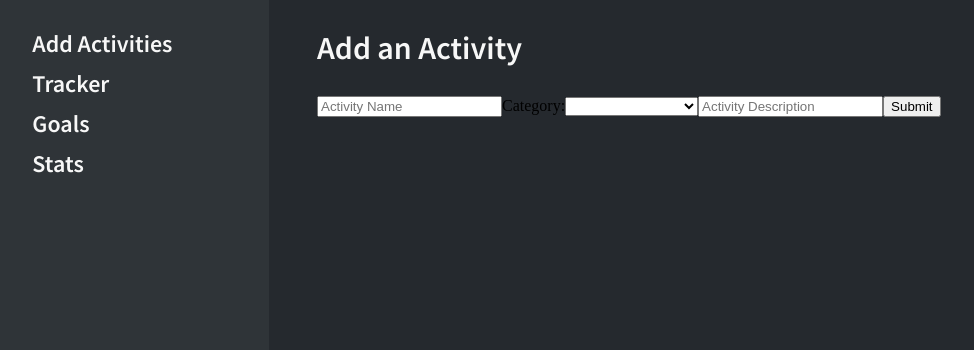
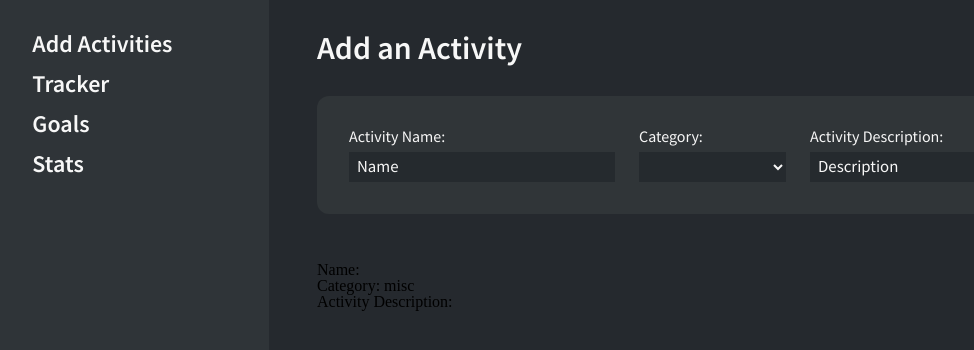
Before and after one commit to dkersten/personal-tracker, a React (Create React App) app: page /activities in a window 1280 px wide. Shown: the top 350 px of the page, without its empty margins (81-1055 px from the left). Built offline with nearby package versions, Linux system fonts and the light colour scheme; some icons are missing.

Commit message:
styled add activity form

```diff
--- a/src/components/AddActivityForm.js
+++ b/src/components/AddActivityForm.js
@@ -1,6 +1,67 @@
 import React, { useState } from 'react'
+import styled from 'styled-components'
+import { defaultFont } from '../mixins'
 
 const AddActivityForm = () => {
+
+    const FormContainer = styled.div`
+
+        form {
+            margin-bottom: 3rem;
+
+            background: #303538;
+            padding: 2rem;
+            border-radius: 12px;
+            display: flex;
+            align-items: flex-start;
+
+            button {
+                margin-left: auto;
+                align-self: flex-end;
+                background: #FD3E58;
+                border: none;
+                color: #f7f7f7;
+                padding: 10px 24px;
+                border-radius: 15px;
+                ${ defaultFont };
+
+                &:hover {
+                    background: #fd1c3b;
+                    cursor: pointer;
+                }
+            }
+        }
+
+        label {
+            color: #f7f7f7;
+            ${ defaultFont }
+
+            input, select {
+                display: block;
+                margin-top: .5rem;
+                margin-right: 1.5rem;
+                min-height: 30px;
+                background: #252A2E;
+                border: none;
+                padding: 0 .5rem;
+                color: #f7f7f7;
+
+                ::placeholder {
+                    color: #f7f7f7;
+                    ${ defaultFont }
+                    font-size: 1.05rem;
+                }
+            }
+
+            .name-input {
+                min-width: 250px;
+            }
+
+            .desc-input {
+                min-width: 400px;
+            }
+        }
+    `
 
     const [ activityName, setActivityName ] = useState("")
     const [ activityDescription, setActivityDescription ] = useState("")
@@ -8,46 +69,56 @@ const AddActivityForm = () => {
 
     const handleActivityNameChange = e => {
         setActivityName(e.target.value)
-        console.log(activityName)
     }
 
     const handleActivityDescriptionChange = e => {
         setActivityDescription(e.target.value)
-        console.log(activityDescription)
     }
 
     const handleActivityCateogryChange = e => {
         setActivityCategory(e.target.value)
-        console.log(activityCategory)
     }
 
     const handleSubmit = e => {
         e.preventDefault()
-        console.log("submitted")
     }
 
     return (
-        <div>
+
+        <FormContainer>
             <form onSubmit={handleSubmit}>
 
-                <input name="activityName" onChange={handleActivityNameChange} value={activityName} placeholder="Activity Name"/>
+                <label>
+                    Activity Name:
+                    <input className="name-input" name="activityName" onChange={handleActivityNameChange} value={activityName} placeholder="Name"/>
+                </label>
 
                 <label>
                     Category:
-
-                    <select name="category" onChange={handleActivityCateogryChange}>
+                    <select value={activityCategory} name="category" onChange={handleActivityCateogryChange}>
                         <option value="misc"></option>
                         <option value="career">Career</option>
                         <option value="personal-wellness">Personal Wellness</option>
                     </select>
                 </label>
 
-                <input name="activityDescription" onChange={handleActivityDescriptionChange} value={activityDescription} placeholder="Activity Description"/>
+                <label>
+                    Activity Description:
+                    <input className="desc-input" name="activityDescription" onChange={handleActivityDescriptionChange} value={activityDescription} placeholder="Description" />
+                </label>
 
                 <button type="submit">Submit</button>
 
             </form>
-        </div>
+
+            <div>
+                Name: {activityName}
+                <br />
+                Category: {activityCategory}
+                <br />
+                Activity Description: {activityDescription}
+            </div>
+        </FormContainer>
     )
 }
 
--- a/src/components/MainMenu.js
+++ b/src/components/MainMenu.js
@@ -1,6 +1,7 @@
 import React from 'react'
 import styled from 'styled-components'
 import { NavLink } from 'react-router-dom'
+import { defaultFont } from '../mixins'
 
 const MainMenu = () => {
 
@@ -11,7 +12,7 @@ const MainMenu = () => {
         const NavItem = styled.li`
             color: #f7f7f7;
             font-size: 1.5rem;
-            font-family: 'Source Sans Pro', sans-serif;
+            ${ defaultFont }
             font-weight: 600;
             margin-bottom: 1rem;
             text-decoration: none;
--- a/src/mixins.js
+++ b/src/mixins.js
@@ -5,6 +5,12 @@ export const headerLG = () => {
         color: #f7f7f7;
         font-weight: 600;
         margin-bottom: 2rem;
+    `
+}
+
+export const defaultFont = () => {
+    return `
+        font-family: 'Source Sans Pro', sans-serif;
     `
 }
 
```
Also changed, not shown: 1 other file (tests, documents, lock files or other folders).
